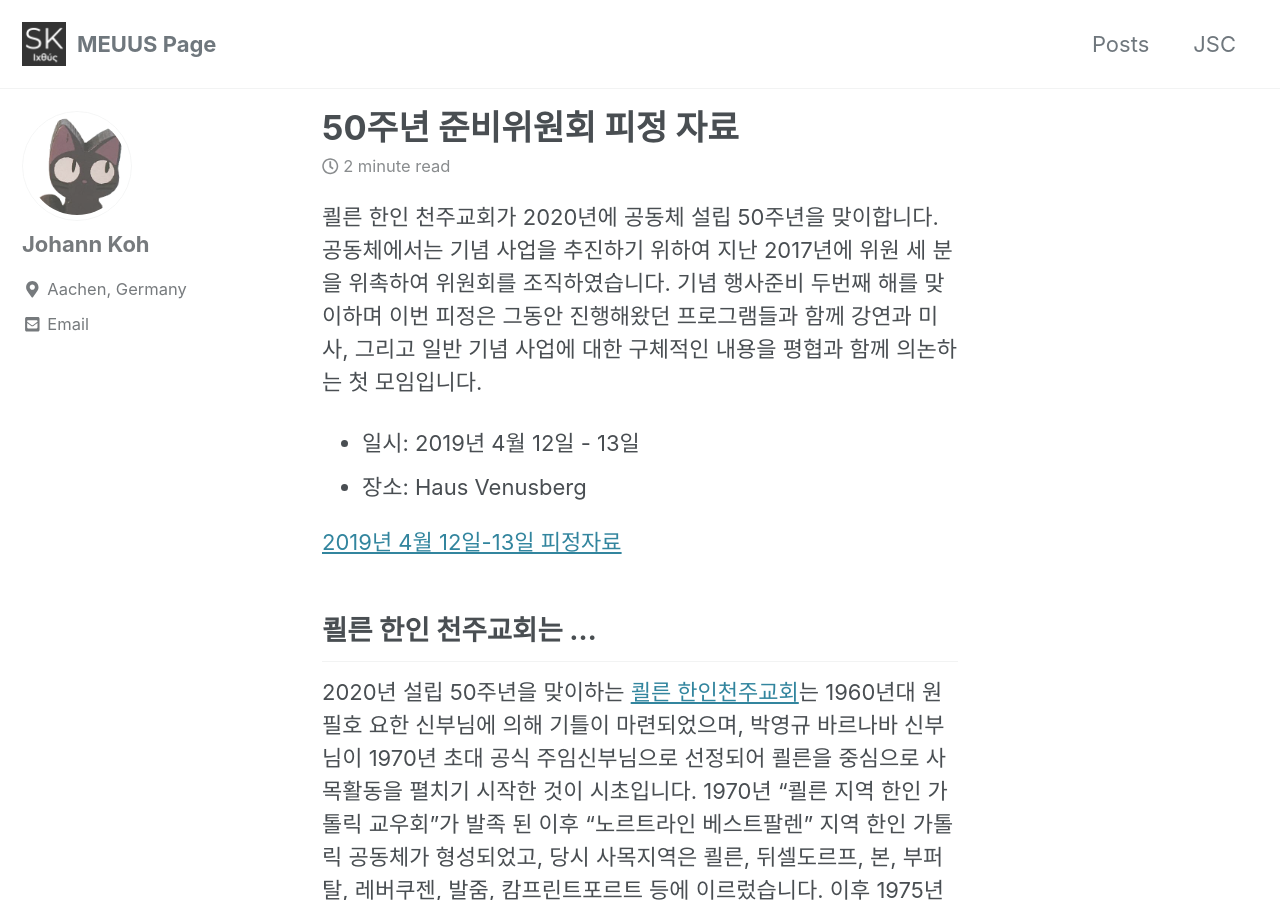
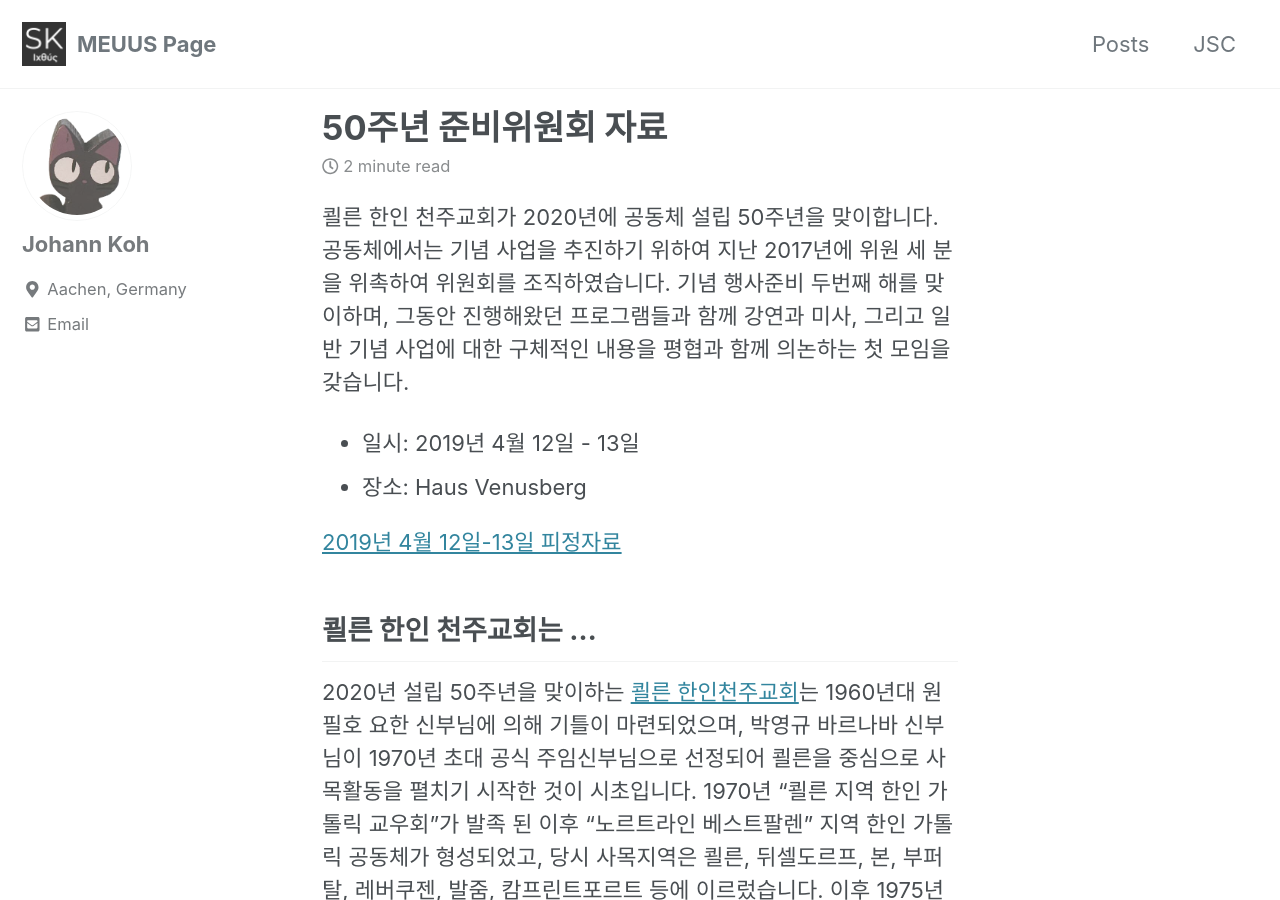
Before and after one commit to meuus/meuus.github.io, a Jekyll site: the page built from _posts/2019-03-20-jubilaeum-retreat.md, in a window 1280 px wide and 900 px high. Built offline with Jekyll 4.4.1, drawn with Linux system fonts in a browser that asks for light colours; cached includes are drawn as plain includes.

Commit message:
modified:   _posts/2019-03-20-jubilaeum-retreat.md 	modified:   presentation/kakoka50-20190412.html

```diff
--- a/_posts/2019-03-20-jubilaeum-retreat.md
+++ b/_posts/2019-03-20-jubilaeum-retreat.md
@@ -1,14 +1,15 @@
 ---
-title: "50주년 준비위원회 피정 자료"
+title: "50주년 준비위원회 자료"
 tags:
   - kakoka
 ---
 
 쾰른 한인 천주교회가 2020년에 공동체 설립 50주년을 맞이합니다.
 공동체에서는 기념 사업을 추진하기 위하여 지난 2017년에 위원 세 분을
-위촉하여 위원회를 조직하였습니다. 기념 행사준비 두번째 해를 맞이하며
-이번 피정은 그동안 진행해왔던 프로그램들과 함께 강연과 미사,
-그리고 일반 기념 사업에 대한 구체적인 내용을 평협과 함께 의논하는 첫 모임입니다.
+위촉하여 위원회를 조직하였습니다. 기념 행사준비 두번째 해를 맞이하며,
+그동안 진행해왔던 프로그램들과 함께 강연과 미사,
+그리고 일반 기념 사업에 대한 구체적인 내용을 평협과 함께 의논하는 첫 모임을
+갖습니다.
 
 - 일시: 2019년 4월 12일 - 13일
 - 장소: Haus Venusberg
```
Also changed, not shown: presentation/kakoka50-20190412.html (+14 -14 lines).
